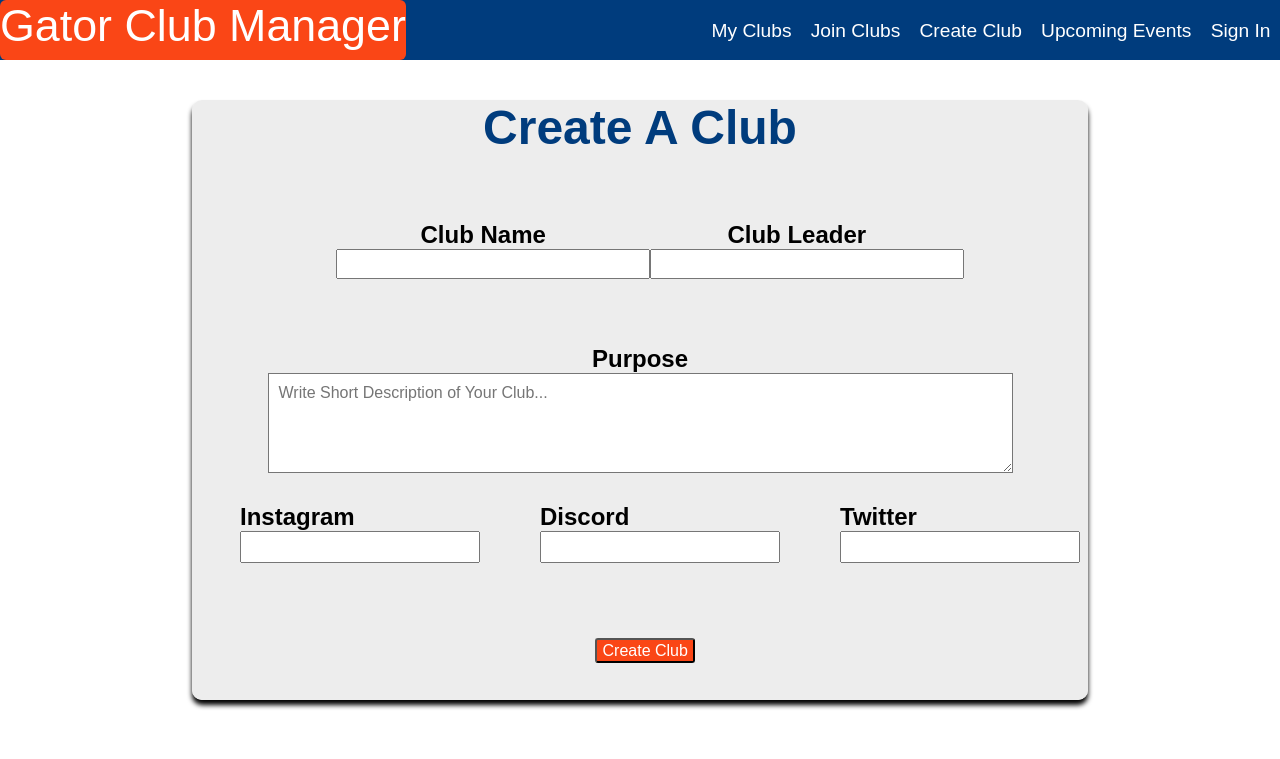
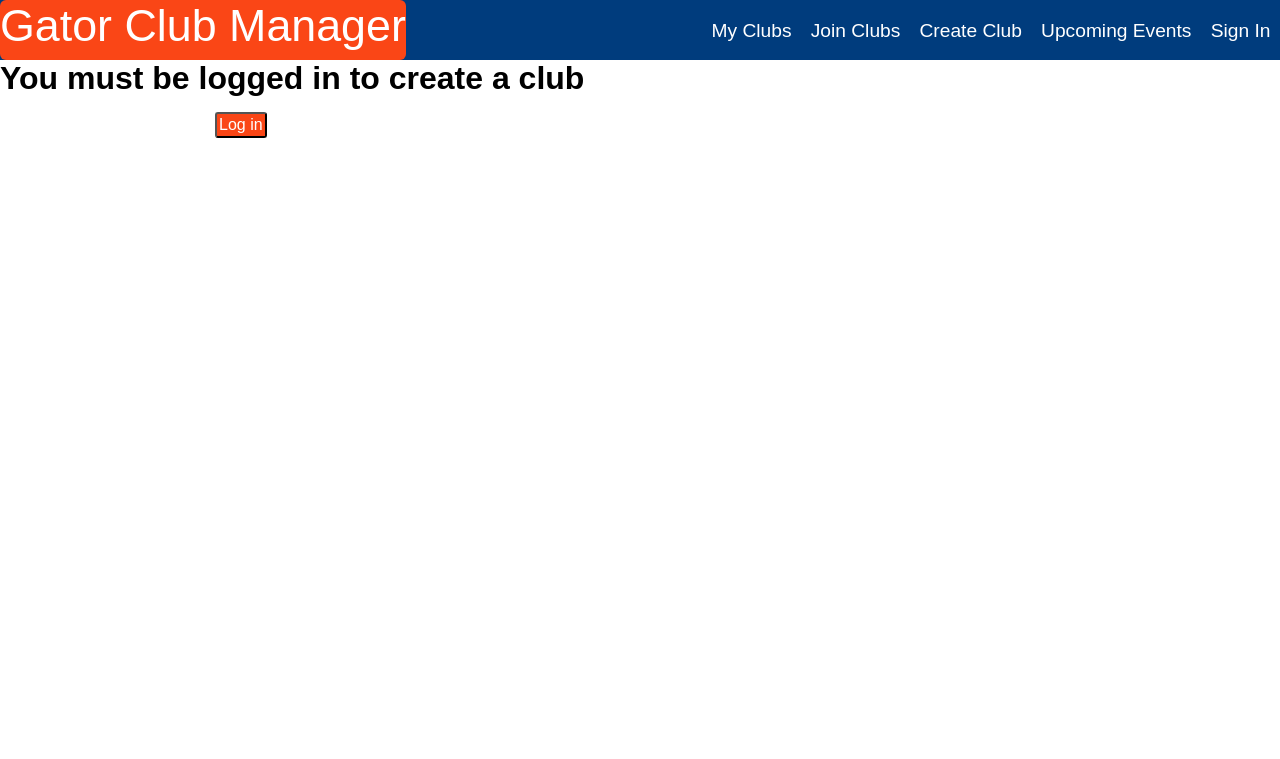
Before and after one commit to JosephShumilla/GatorClubManager, a Django app: page /createClub.html in a window 1280 px wide. Shown: the top 759 px of the page. Run offline with Django 5.2, Linux system fonts and the light colour scheme; parts of the project's set-up code (start-up, migrations or seed data) failed here and were passed over.

Commit message:
Added not yet signed up page, changed create clubs so that the user who creates the club becomes the manager

```diff
--- a/clubmanager/members/views.py
+++ b/clubmanager/members/views.py
@@ -5,7 +5,6 @@ from django.contrib import messages
 from .models import Club, Membership, Event
 
 from django.core.paginator import Paginator
-
 
 def myClubEvents(request):
     user = request.user
@@ -71,10 +70,15 @@ def item_list(request):
     return render(request, 'main_sites/joinClubs.html', context=context)
 
 def createClub(request):
-    print("ran")
+    user = request.user
+    if not user.is_authenticated:
+        context = {
+            'message': 'You must be logged in to create a club'
+        }
+        return render(request, 'main_sites/not_authenticated.html', context)
+
     if request.method == 'POST':
         club_name = request.POST.get('ClubName')
-        club_leader = request.POST.get('ClubLeader')
         club_description = request.POST.get('ClubDescription')
         instagram = request.POST.get('Socials')
         discord = request.POST.get('Socials')
@@ -85,6 +89,10 @@ def createClub(request):
             club_desc=club_description,
         )
         new_club.save()
+
+        # add the user as the manager of the club
+        membership = Membership(user=user, club=new_club, role='Manager')
+        membership.save()
 
     return render(request, 'main_sites/createClub.html',{})
 
--- a/clubmanager/templates/main_sites/createClub.html
+++ b/clubmanager/templates/main_sites/createClub.html
@@ -13,15 +13,11 @@
                                 <h2>Club Name</h2>
                                 <input type="text" name="ClubName" id="ClubName" required>
                             </div>
-                            <div class="ClubLeader">
-                                <h2>Club Leader</h2>
-                                <input type="text" name="ClubLeader" id="ClubLeader" required>
-                            </div>
                         </div>
                         <div class="part2">
                             <div class="purpose">
                                 <h2>Purpose</h2>
-                                <textarea placeholder="Write Short Description of Your Club..." name="ClubDescription" id="CCDes" required></textarea>
+                                <textarea placeholder="Write a short description of your club..." name="ClubDescription" id="CCDes" required></textarea>
                             </div>
                         </div>
                         <div class="part3">
--- /dev/null
+++ b/clubmanager/templates/main_sites/not_authenticated.html
@@ -0,0 +1,11 @@
+{% extends "base.html" %}
+{% block content %}
+    <h1> {{ message }} </h1>
+</div>
+
+<form method="POST", action="{% url 'login' %}">
+    {% csrf_token %}
+    <button type="submit">Log in</button>
+</form>
+
+{% endblock %}
```
Also changed, not shown: clubmanager/members/migrations/0001_initial.py (deleted), clubmanager/members/migrations/0002_event.py (deleted), clubmanager/members/migrations/__init__.py (deleted).
